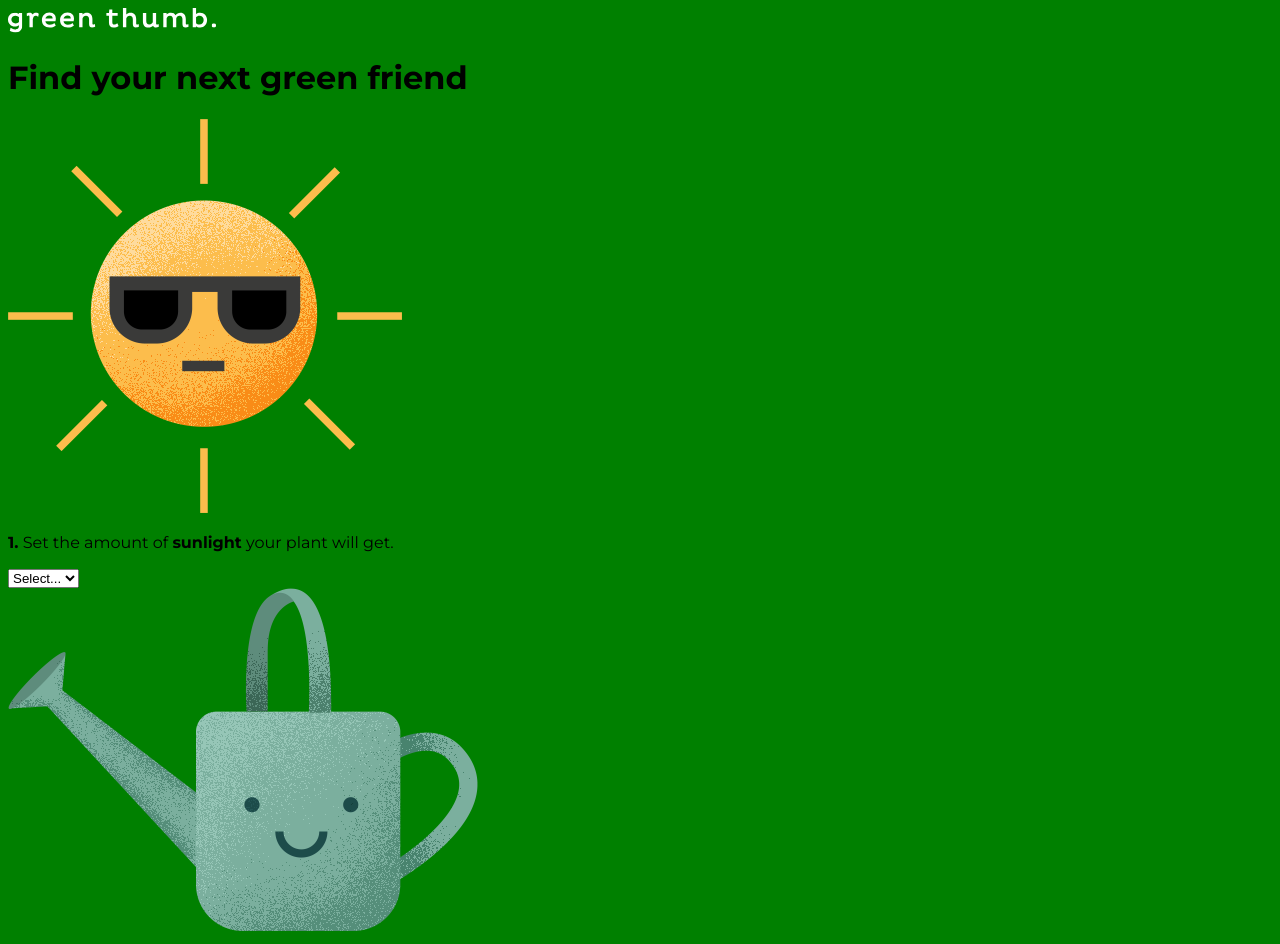
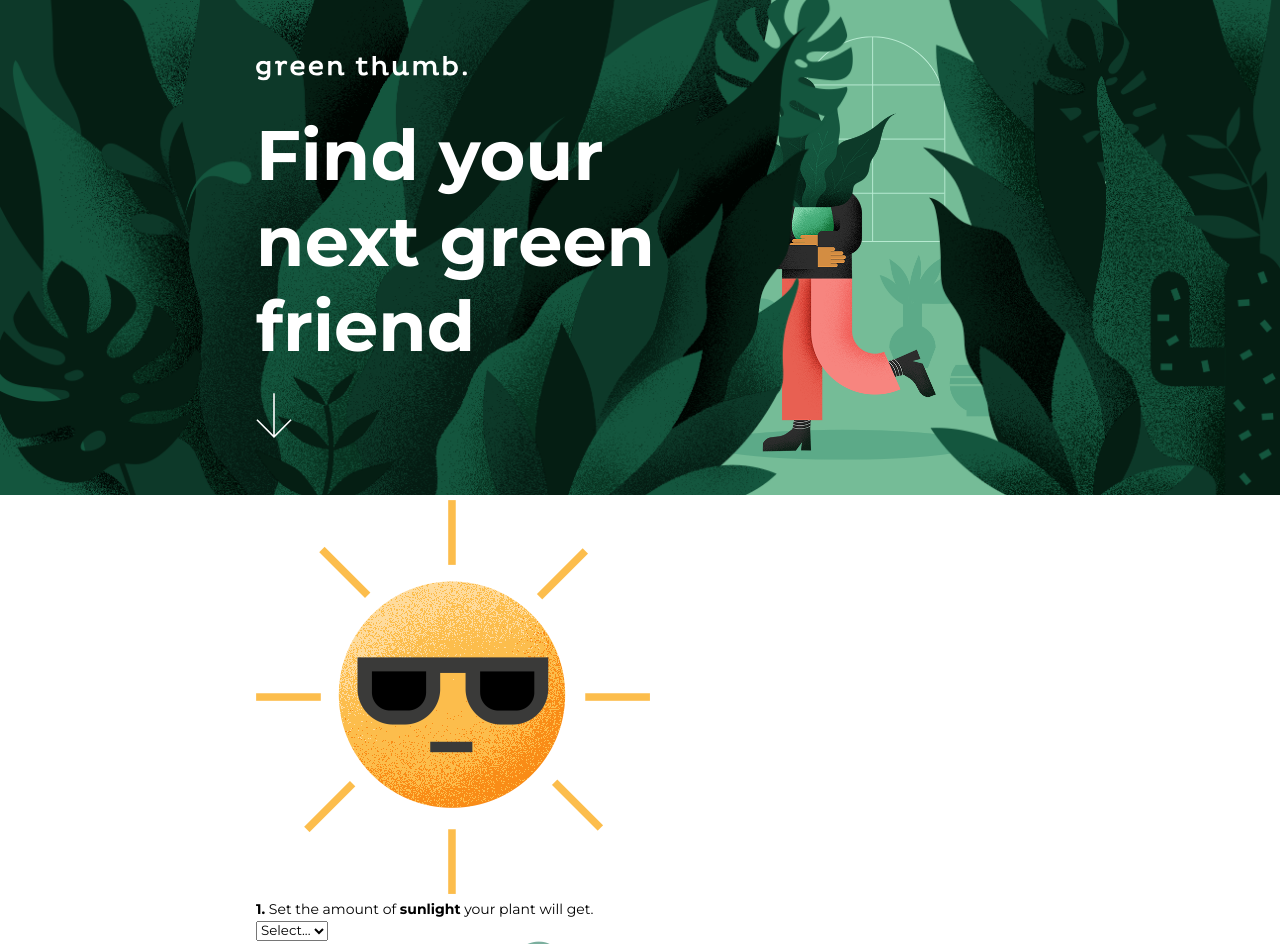
Before and after one commit to LucasBarretto86/my-plant-friends, a website built with Parcel: page index.html in a window 1280 px wide. Shown: the top 944 px of the page. Built offline with nearby package versions, Linux system fonts and the light colour scheme.

Commit message:
Hero desktop

```diff
--- a/index.html
+++ b/index.html
@@ -12,8 +12,12 @@
 <body>
   <header>
     <div class="hero">
-      <img class="hero__logo" src="images/icons/logo-white.svg" alt="Greenthumb" />
-      <h1 class="hero__message">Find your next green friend</h1>
+      <div class="hero__overlay"></div>
+      <div class="hero__elements">
+        <img class="hero__logo" src="images/icons/logo-white.svg" alt="Greenthumb" />
+        <h1 class="hero__message">Find your next green friend</h1>
+        <img class="hero__arrow" src="images/icons/arrow-down.svg" alt="Arrow Down">
+      </div>
     </div>
   </header>
 
@@ -101,8 +105,8 @@
       <div class="results__cards">
         <div class="plant">
           <img class="plant__image" src="images/plants/bunny-ears-cacti.jpg" alt="bunny-ears-cacti">
-          <h3 class="plant_name">Bunny Eats Cacti</h3>
-          <h4 class="plant__price">$24</h4>
+          <h4 class="plant_name">Bunny Eats Cacti</h3>
+          <h5 class="plant__price">$24</h4>
           <div class="plant__recommendation">
             <div class="plant__icons">
               <img src="images/icons/pet.svg" alt="Pet Icon">
--- a/index.scss
+++ b/index.scss
@@ -1,4 +1,117 @@
+*,
+*:after,
+*:before {
+    font-family: "Montserrat", sans-serif;
+    box-sizing: content-box;
+    padding: 0;
+    margin: 0;
+}
+
+
+html,
 body {
-    font-family: "Montserrat", sans-serif;
-    background-color: green;
+    box-sizing: inherit;
+    width: 100%;
+    height: 100%;
 }
+
+h1,
+h2,
+h3,
+h4,
+h5,
+h6,
+strong {
+    font-weight: 700;
+}
+
+p,
+span,
+strong {
+    font-size: 14px;
+    line-height: 22px;
+}
+
+h1 {
+    font-size: 70px;
+    line-height: 85.33px;
+}
+
+h2 {
+    font-size: 55px;
+    line-height: 67.05px;
+}
+
+h3 {
+    font-size: 45px;
+    line-height: 54.86px;
+}
+
+h4 {
+    font-size: 35px;
+    line-height: 37px;
+}
+
+h5 {
+    font-size: 24px;
+    line-height: 28px;
+
+}
+
+header {
+    height: 500px;
+    width: 100%;
+}
+
+main {
+    width: 60%;
+    margin: 0 auto;
+}
+
+.hero {
+    position: relative;
+    padding: 56px 20%;
+    pointer-events: none;
+
+    &__overlay {
+        position: absolute;
+        top: 0;
+        left: 0;
+        right: 0;
+        bottom: 0;
+        width: 100%;
+        height: 100%;
+        background-color: #75BC97;
+        background-image:
+            url("images/hero/desktop/left-leaves.png"),
+            url("images/hero/desktop/right-leaves.png"),
+            url("images/hero/desktop/plantperson.png");
+        background-size: auto 100%, auto 100%, auto 85.6%;
+        background-position: top left, top right, top 50% right 28%;
+        background-repeat: no-repeat;
+        z-index: -1;
+    }
+
+    &__elements {
+        display: flex;
+        flex-direction: column;
+        width: 400px;
+        max-height: 500px;
+    }
+
+    &__logo {
+        width: 212px;
+        margin-bottom: 32px;
+    }
+
+    &__message {
+        color: #FFF;
+        margin-bottom: 24px;
+    }
+
+    &__arrow {
+        height: 46px;
+        width: 36px;
+    }
+
+}
```
